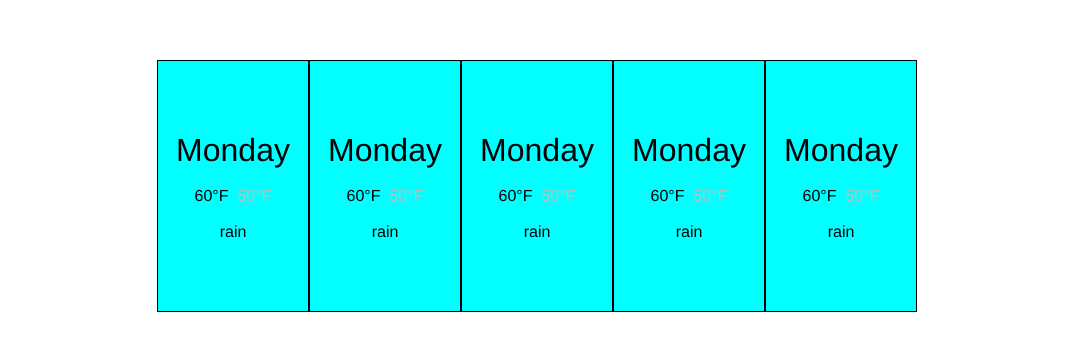
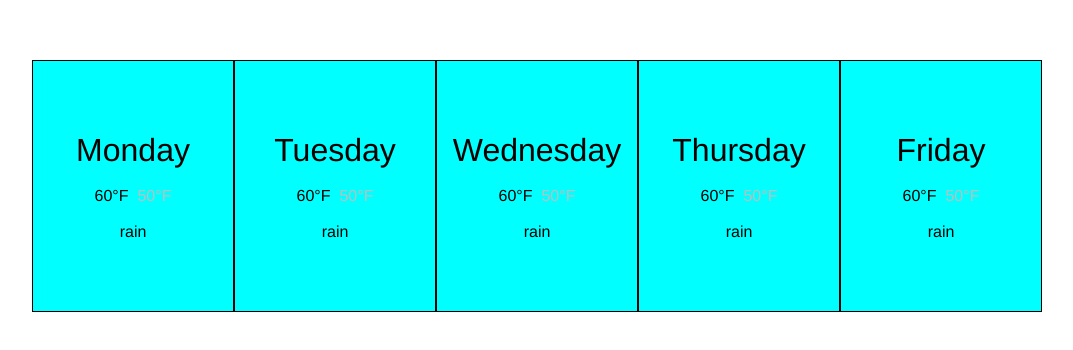
Before and after one commit to JamesNarayanan/weather, a React (Create React App) app: page / in a window 1280 px wide. Shown: the part 214-564 px from the top of the page, without its empty margins (103-1176 px from the left). Built offline with nearby package versions, Linux system fonts and the light colour scheme.

Commit message:
Updated json request to make it retrieve data correctly

```diff
--- a/src/Day.css
+++ b/src/Day.css
@@ -2,7 +2,7 @@
     background-color: cyan;
     font: 12pt Helvetica, sans-serif;
     border: 1px solid black;
-    width: 150px;
+    width: 200px;
     height: 250px;
     display: flex;
     flex-direction: column;
--- a/src/Schedule.js
+++ b/src/Schedule.js
@@ -7,10 +7,10 @@ class Schedule extends Component {
         return (
             <div id="scheduleWrapper">
                 <Day dow="Monday" low="50" high="60" unit="F" precip="rain"/>
-                <Day dow="Monday" low="50" high="60" unit="F" precip="rain"/>
-                <Day dow="Monday" low="50" high="60" unit="F" precip="rain"/>
-                <Day dow="Monday" low="50" high="60" unit="F" precip="rain"/>
-                <Day dow="Monday" low="50" high="60" unit="F" precip="rain"/>
+                <Day dow="Tuesday" low="50" high="60" unit="F" precip="rain"/>
+                <Day dow="Wednesday" low="50" high="60" unit="F" precip="rain"/>
+                <Day dow="Thursday" low="50" high="60" unit="F" precip="rain"/>
+                <Day dow="Friday" low="50" high="60" unit="F" precip="rain"/>
             </div>
         );
     }
```
Also changed, not shown: src/Wheather.js (added, +31 -0 lines).
